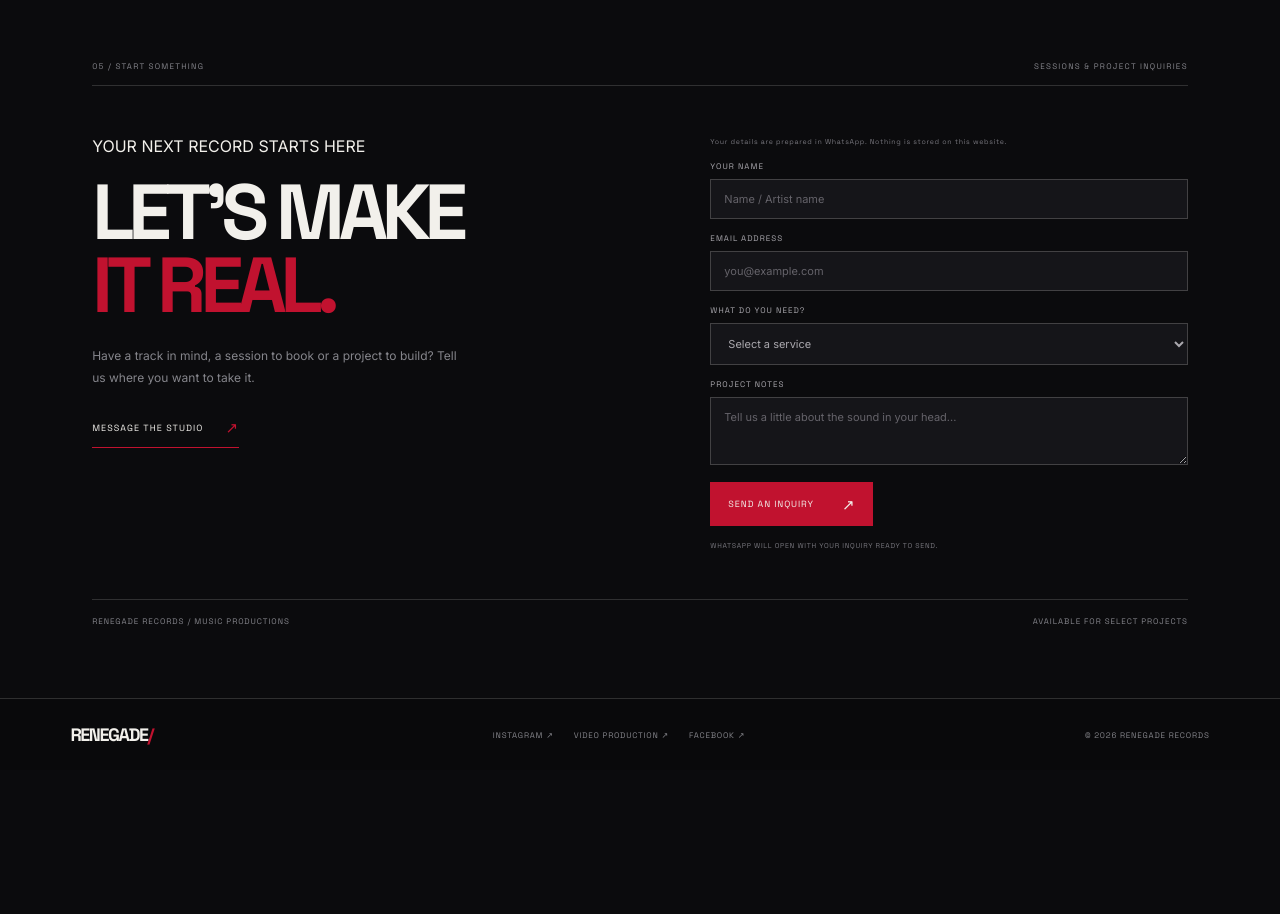
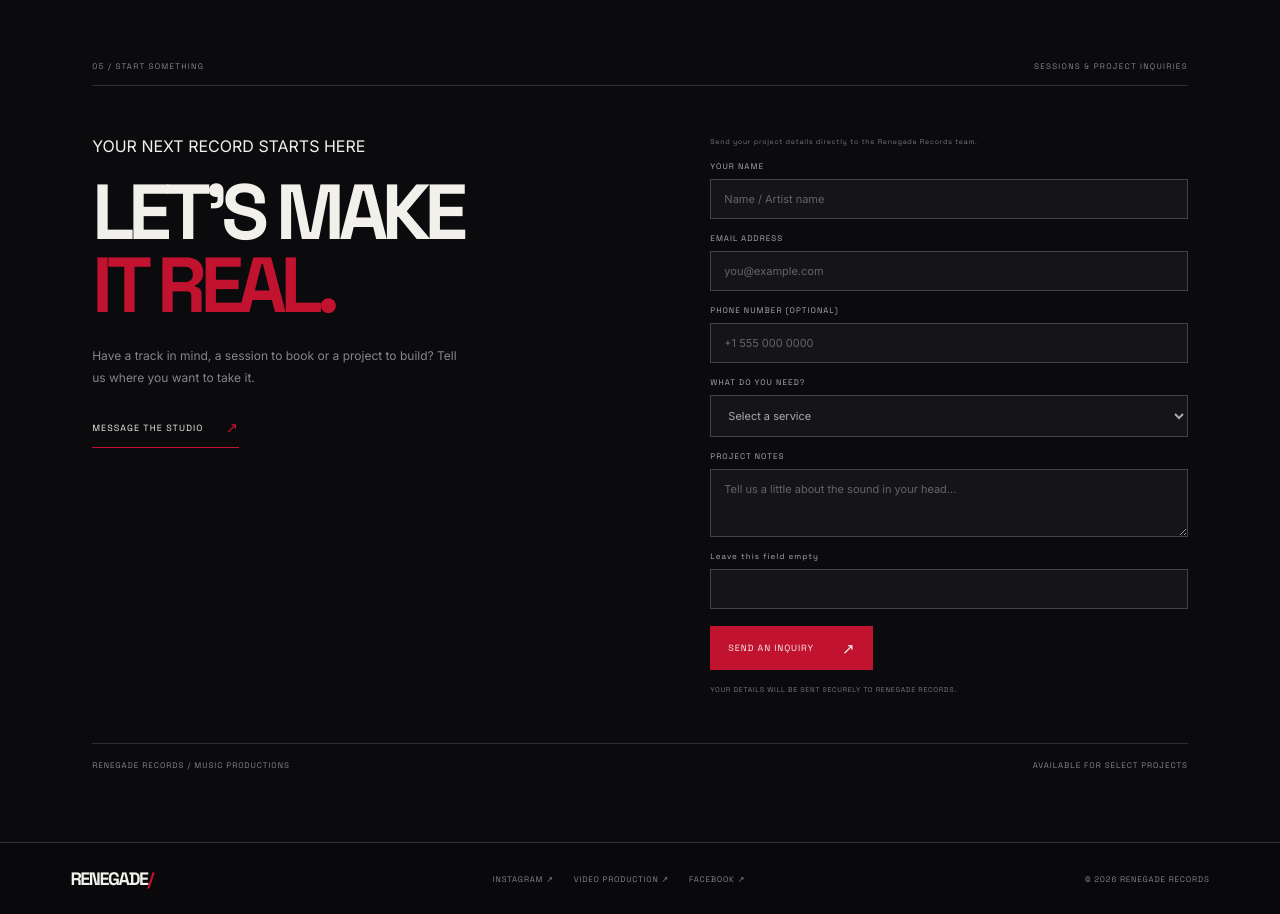
Before and after one commit to ahmad012-ui/Renegade-Records, a website: page index.html in a window 1280 px wide. Shown: the part 4640-5554 px from the top of the page. Before the commit the page ends 5410 px from the top, so only its background shows below. Drawn offline with Linux system fonts and the light colour scheme.

Commit message:
Connect contact form to inquiry API

```diff
--- a/index.html
+++ b/index.html
@@ -168,18 +168,20 @@
                   <a class="book-link" href="https://www.instagram.com/renegadestudioo/" target="_blank" rel="noopener noreferrer">MESSAGE THE STUDIO <span>↗</span></a>
                 </div>
                 <form class="inquiry-form" id="inquiry-form">
-                  <p class="form-note">Your details are prepared in WhatsApp. Nothing is stored on this website.</p>
+                  <p class="form-note">Send your project details directly to the Renegade Records team.</p>
                   <label>YOUR NAME<input name="name" autocomplete="name" maxlength="100" placeholder="Name / Artist name" required></label>
                   <label>EMAIL ADDRESS<input type="email" name="email" autocomplete="email" maxlength="254" placeholder="you@example.com" required></label>
+                  <label>PHONE NUMBER (OPTIONAL)<input type="tel" name="phone" autocomplete="tel" maxlength="40" placeholder="+1 555 000 0000"></label>
                   <label>WHAT DO YOU NEED?
                     <select name="service" required>
                       <option value="">Select a service</option>
                       <option>Music production</option><option>Beat production</option><option>Recording session</option><option>Mixing & mastering</option><option>Artist development</option><option>Commercial music</option>
                     </select>
                   </label>
-                  <label>PROJECT NOTES<textarea name="message" rows="3" maxlength="2000" placeholder="Tell us a little about the sound in your head..."></textarea></label>
+                  <label>PROJECT NOTES<textarea name="message" rows="3" maxlength="2000" placeholder="Tell us a little about the sound in your head..." required></textarea></label>
+                  <label class="form-honeypot" aria-hidden="true">Leave this field empty<input name="website" tabindex="-1" autocomplete="off"></label>
                   <button class="button button-primary submit-button" type="submit">SEND AN INQUIRY <span>↗</span></button>
-                  <p class="form-note" id="form-note">WHATSAPP WILL OPEN WITH YOUR INQUIRY READY TO SEND.</p>
+                  <p class="form-note" id="form-note" role="status" aria-live="polite">YOUR DETAILS WILL BE SENT SECURELY TO RENEGADE RECORDS.</p>
                 </form>
               </div>
               <div class="booking-bottom"><span>RENEGADE RECORDS / MUSIC PRODUCTIONS</span><span>AVAILABLE FOR SELECT PROJECTS</span></div>
```
